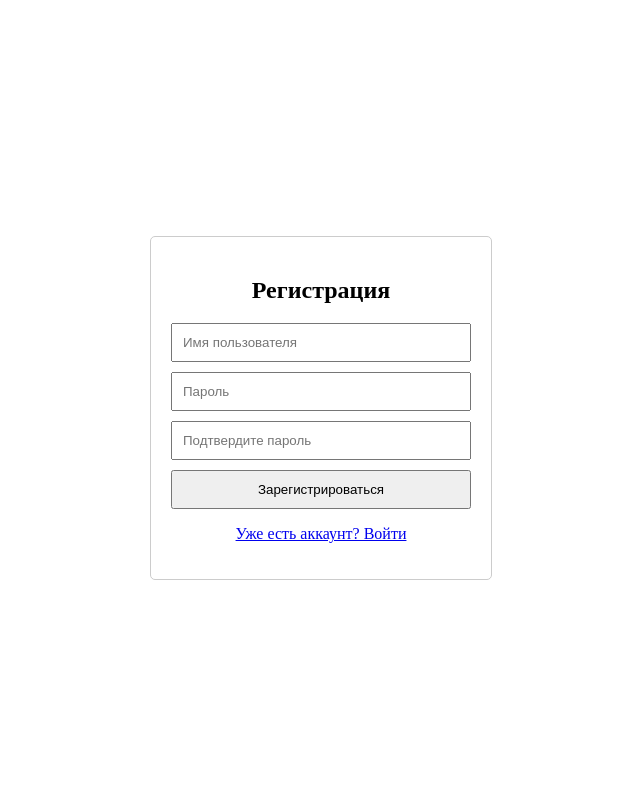
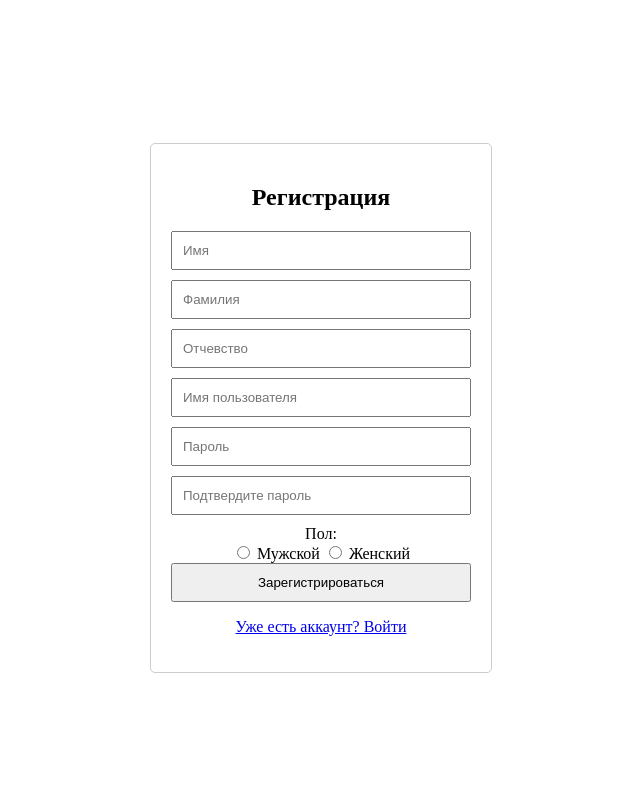
Before and after one commit to DeArtanyan/Site2.1, a Django app: page /design/register/ in a window 1280 px wide. Shown: the top 802 px of the page, without its empty margins (319-959 px from the left). Run offline with Django 3.2, Linux system fonts and the light colour scheme.

Commit message:
mblast commit

```diff
--- a/locallibrary/main/templates/main/register.html
+++ b/locallibrary/main/templates/main/register.html
@@ -11,9 +11,18 @@
     <div class="form-container">
         <h2>Регистрация</h2>
         <form method="post">
+            {% csrf_token %}
+            <input type="text" name="name" placeholder="Имя" class="form-control">
+            <input type="text" name="surname" placeholder="Фамилия" class="form-control">
+            <input type="text" name="username" placeholder="Отчевство" class="form-control">
             <input type="text" name="username" placeholder="Имя пользователя" class="form-control">
             <input type="password" name="password1" placeholder="Пароль" class="form-control">
             <input type="password" name="password2" placeholder="Подтвердите пароль" class="form-control">
+            <label>Пол:</label><br>
+            <input type="radio" name="gender" value="man" id="gender_man" required>
+            <label for="gender_man">Мужской</label>
+            <input type="radio" name="gender" value="girl" id="gender_girl" required>
+            <label for="gender_girl">Женский</label>
             <button type="submit">Зарегистрироваться</button>
         </form>
         <p><a href="{% url 'login' %}">Уже есть аккаунт? Войти</a></p>
```
Also changed, not shown: locallibrary/db.sqlite3.
